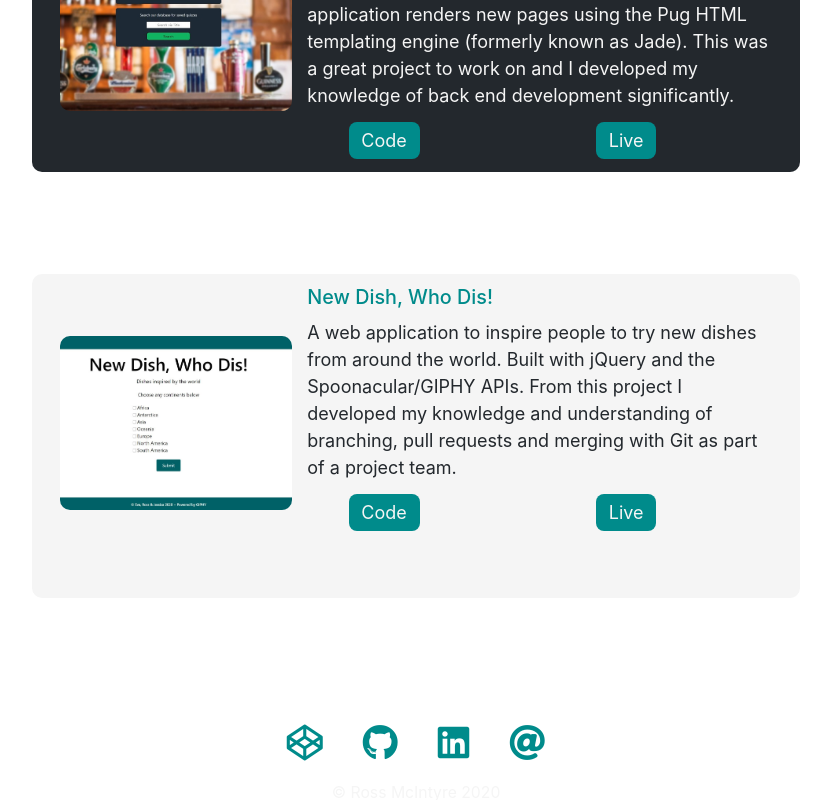
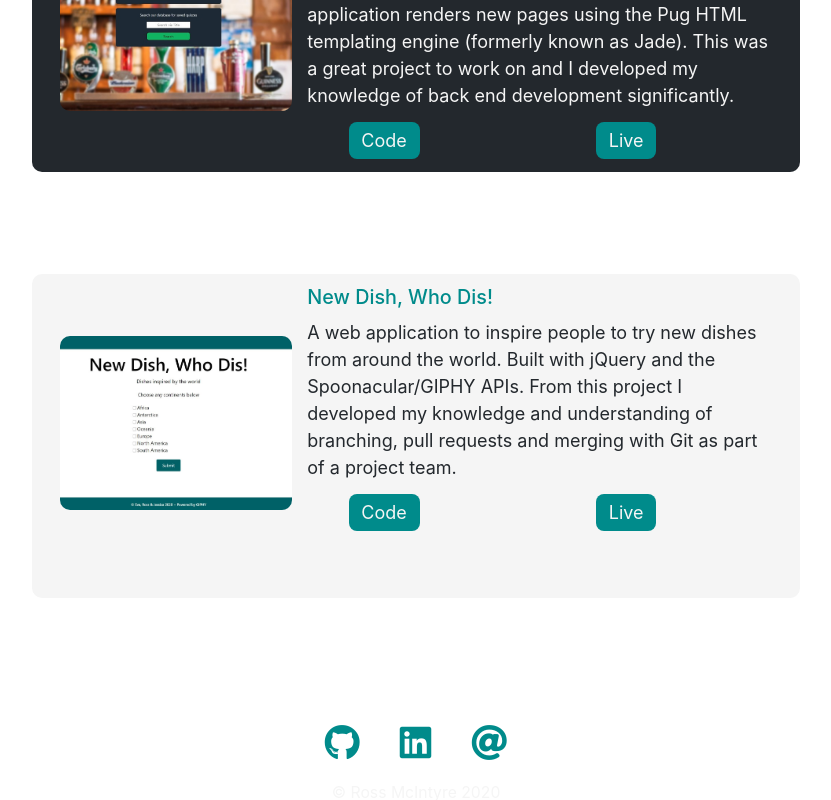
Before and after one commit to Ross-mc/react-portfolio, a React (Create React App) app: page /portfolio in a window 1280 px wide. Shown: the part 1802-2602 px from the top of the page, without its empty margins (224-1055 px from the left). Built offline with nearby package versions, Linux system fonts and the light colour scheme.

Commit message:
removed codepen & added hover effect on social links

```diff
--- a/src/components/Footer.js
+++ b/src/components/Footer.js
@@ -4,9 +4,6 @@ const Footer = () => {
   return (
     <footer className="sticky-footer">
       <div className="socialImages">
-        <a href="https://codepen.io/ross-mc">
-          <i className="fab fa-codepen fa-2x"></i>
-        </a>
         <a href="https://github.com/Ross-mc">
           <i className="fab fa-github fa-2x"></i>
         </a>
--- a/src/index.css
+++ b/src/index.css
@@ -235,6 +235,7 @@ body {
   z-index: 10;
 }
 
+
 .footer-text {
   color: whitesmoke;
 }
@@ -296,6 +297,14 @@ textarea {
   padding: 10px;
   color: #008b8b;
   font-size: 1.5rem;
+}
+
+.fab:hover{
+  color: whitesmoke;
+}
+
+.fa-at:hover{
+  color: whitesmoke;
 }
 
 @media (min-width: 1500px) {
```
